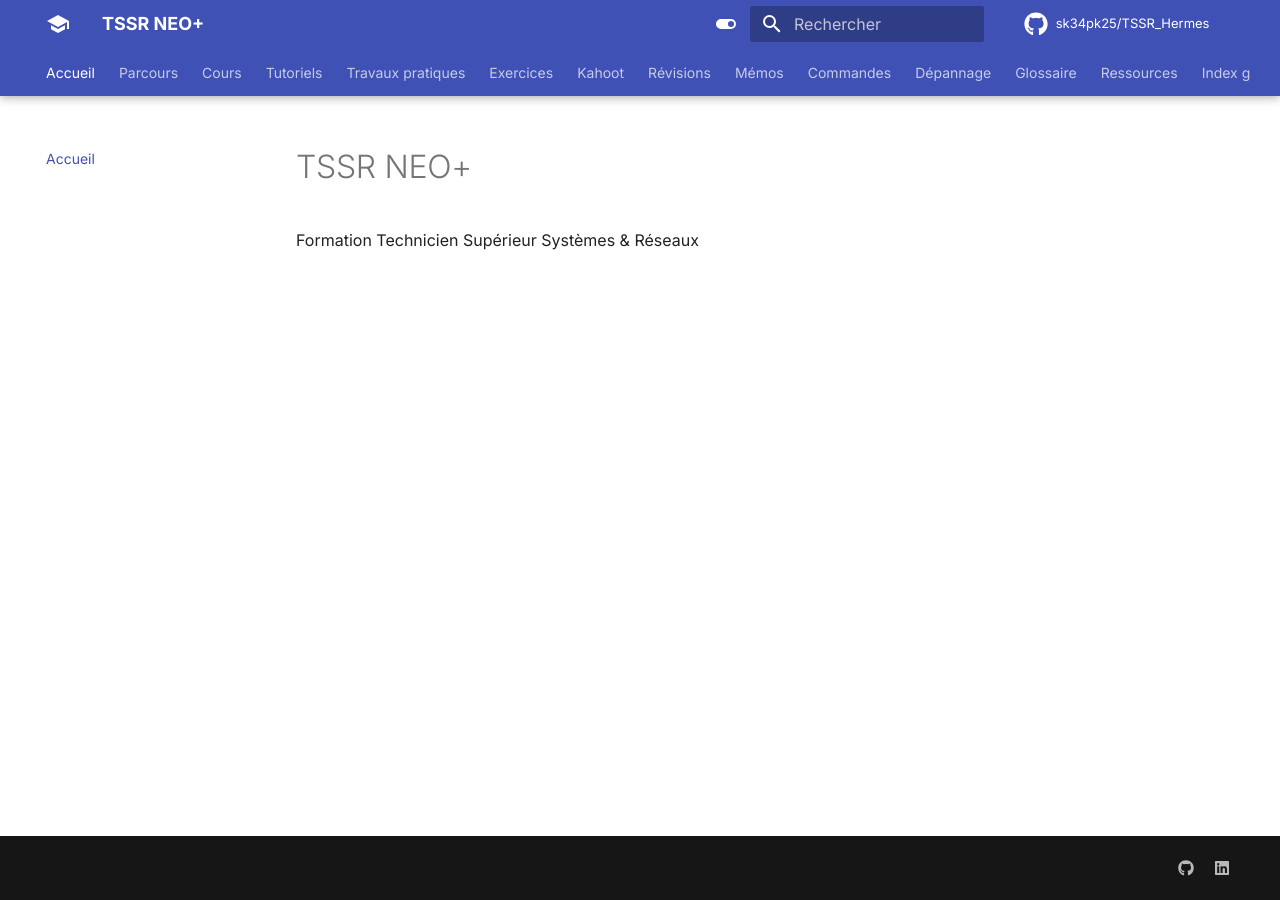
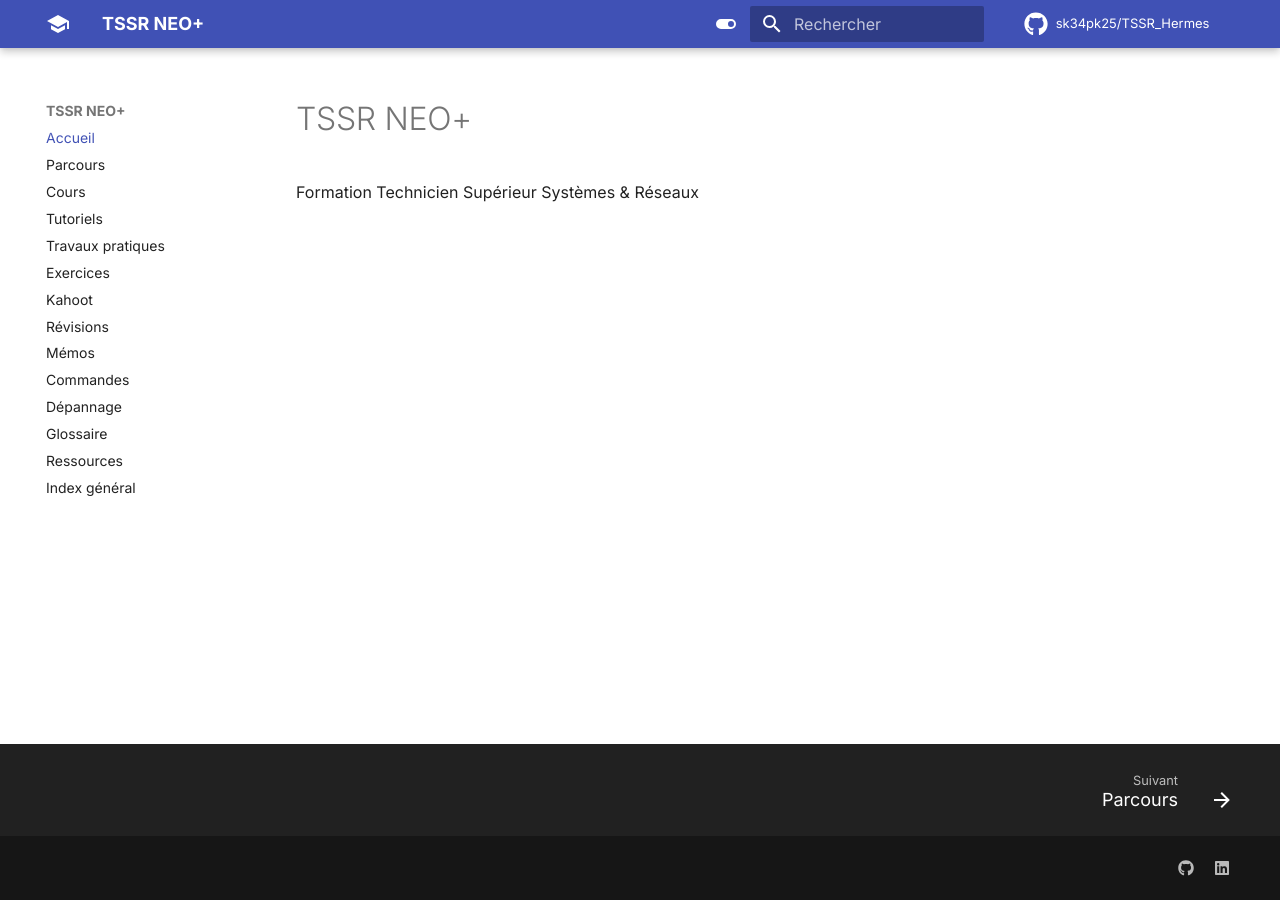
Before and after one commit to sk34pk25/TSSR_Hermes, an MkDocs documentation site: the page built from docs/index.md, in a window 1280 px wide. Built offline with MkDocs 1.6.1 and Material for MkDocs 9.7.7, drawn with Linux system fonts in a browser that asks for light colours; comment, search, counter and statistics services are not loaded.

Commit message:
config: MkDocs Material complet — palette prefers-color-scheme, extensions pymdownx, Mermaid, tabs, tasklist

```diff
--- a/mkdocs.yml
+++ b/mkdocs.yml
@@ -10,13 +10,15 @@ theme:
   name: material
   language: fr
   palette:
-    - scheme: default
+    - media: "(prefers-color-scheme: light)"
+      scheme: default
       primary: indigo
       accent: indigo
       toggle:
         icon: material/toggle-switch
         name: Passage en mode sombre
-    - scheme: slate
+    - media: "(prefers-color-scheme: dark)"
+      scheme: slate
       primary: black
       accent: indigo
       toggle:
@@ -29,15 +31,21 @@ theme:
     - navigation.instant
     - navigation.instant.progress
     - navigation.indexes
+    - navigation.footer
     - navigation.top
-    - navigation.tabs
-    - navigation.tabs.sticky
+    - navigation.path
+    - navigation.tracking
+    - navigation.sections
+    - navigation.expand
+    - navigation.prune
     - search.suggest
     - search.highlight
     - search.share
     - content.code.copy
     - content.code.select
     - content.code.annotate
+    - content.tabs
+    - content.tabs.linked
   icon:
     repo: fontawesome/brands/github
     logo: material/school
@@ -51,10 +59,35 @@ markdown_extensions:
       line_spans: __span
       pygments_lang_class: true
   - pymdownx.inlinehilite
-  - pymdownx.superfences
+  - pymdownx.superfences:
+      custom_fences:
+        - name: mermaid
+          class: mermaid
+          format: !!python/name:pymdownx.superfences.fence_code_format
+  - pymdownx.tabbed:
+      alternate_style: true
+  - pymdownx.critic
+  - pymdownx.caret
+  - pymdownx.keys
+  - pymdownx.mark
+  - pymdownx.tilde
+  - pymdownx.betterem
+  - pymdownx.snippets:
+      base_path: docs
+      check_paths: true
+  - attr_list
+  - md_in_html
+  - tables
+  - admonition
+  - def_list
+  - footnotes
+  - pymdownx.tasklist:
+      custom_checkbox: true
+  - pymdownx.details
   - toc:
       permalink: true
       permalink_title: Lien permanent
+      toc_depth: 6
 
 nav:
   - Accueil: index.md
```
